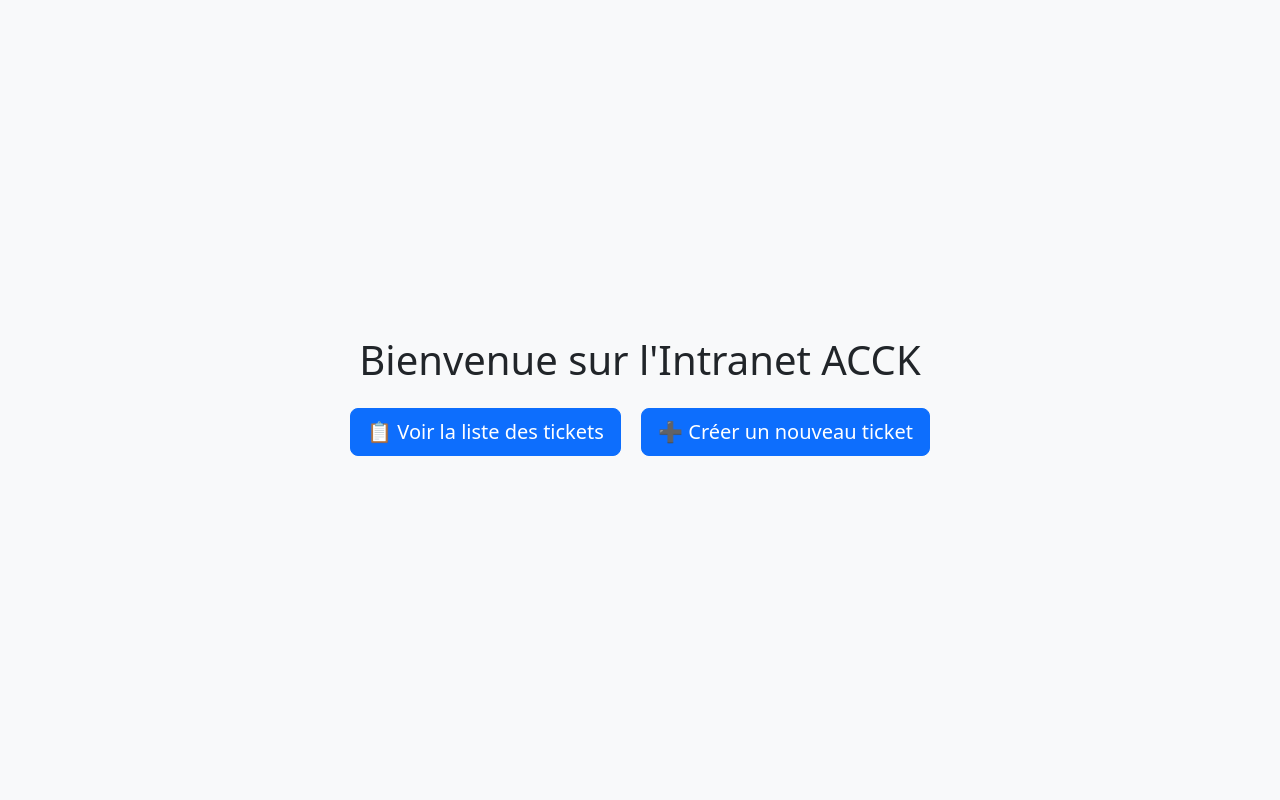
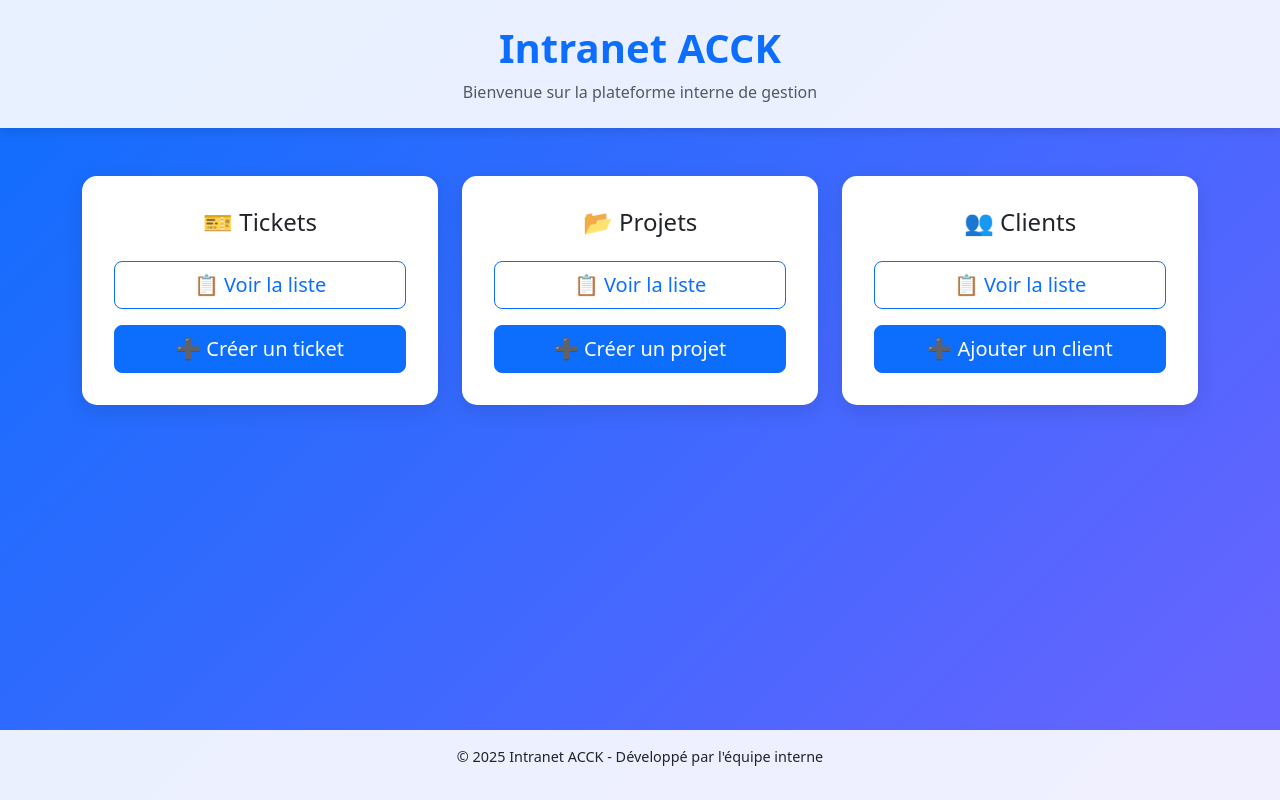
Before and after one commit to clementmarius/Intranet, a PHP site: page / in a window 1280 px wide. Run offline with PHP 8.4, Linux system fonts and the light colour scheme.

Commit message:
creer un client + mettre a jour un client

```diff
--- a/database/schema.sql
+++ b/database/schema.sql
@@ -4,7 +4,7 @@ CREATE TABLE
     client (
         id_client INT PRIMARY KEY AUTO_INCREMENT NOT NULL,
         nom VARCHAR(255) NOT NULL,
-        téléphone VARCHAR(20) NOT NULL,
+        telephone VARCHAR(20) NOT NULL,
         email VARCHAR(255) UNIQUE NOT NULL
     );
 
--- /dev/null
+++ b/src/controllers/ClientController.php
@@ -0,0 +1,53 @@
+<?php
+
+namespace ACCK\controllers;
+
+require_once __DIR__ . '/../models/Client.php';
+require_once __DIR__ . '/../../config/database.php';
+
+use ACCK\models\Client;
+use function ACCK\config\getPDO;
+
+class ClientController
+{
+    private $clientModel;
+
+    public function __construct()
+    {
+        $pdo = getPDO();
+        $this->clientModel = new Client($pdo);
+    }
+
+    public function liste()
+    {
+        $clients = $this->clientModel->getAllClients();
+        include __DIR__ . '/../views/client-liste.php';
+    }
+
+    public function create()
+    {
+        if ($_SERVER['REQUEST_METHOD'] === 'POST') {
+            $this->clientModel->createClient($_POST);
+            header('Location: /api/clients');
+            exit;
+        }
+
+        include __DIR__ . '/../views/client-create.php';
+    }
+
+    public function update($id)
+    {
+        if ($_SERVER['REQUEST_METHOD'] === 'POST') {
+            $success = $this->clientModel->updateClient($id, $_POST);
+            if ($success) {
+                header("Location: /api/clients");
+                exit;
+            } else {
+                echo "Erreur lors de la mise à jour du client.";
+            }
+        } else {
+            $client = $this->clientModel->getClientById($id);
+            include __DIR__ . '/../views/client-update.php';
+        }
+    }
+}
--- /dev/null
+++ b/src/models/Client.php
@@ -0,0 +1,60 @@
+<?php
+
+namespace ACCK\models;
+
+use \PDO;
+
+class Client
+{
+    public $pdo;
+
+    public function __construct($pdo)
+    {
+        $this->pdo = $pdo;
+    }
+
+    public function getAllClients()
+    {
+        $stmt = $this->pdo->prepare("SELECT * FROM client");
+        $stmt->execute();
+        return $stmt->fetchAll(PDO::FETCH_ASSOC);
+    }
+
+    public function createClient(array $data)
+    {
+        $stmt = $this->pdo->prepare("
+            INSERT INTO client (nom, telephone, email)
+            VALUES (:nom, :telephone, :email)
+        ");
+
+        $stmt->execute([
+            ':nom'       => $data['nom'],
+            ':telephone' => $data['telephone'],
+            ':email'     => $data['email'],
+        ]);
+    }
+
+    public function getClientById($id)
+    {
+        $stmt = $this->pdo->prepare("SELECT * FROM client WHERE id_client = ?");
+        $stmt->execute([$id]);
+        return $stmt->fetch(PDO::FETCH_ASSOC);
+    }
+
+    public function updateClient($id, $data)
+    {
+        $stmt = $this->pdo->prepare("
+            UPDATE client SET
+                nom = ?,
+                telephone = ?,
+                email = ?
+            WHERE id_client = ?
+        ");
+        return $stmt->execute([
+            $data['nom'],
+            $data['telephone'],
+            $data['email'],
+            $id
+        ]);
+    }
+}
--- a/src/routes/api.php
+++ b/src/routes/api.php
@@ -4,29 +4,29 @@ namespace ACCK\routes;
 
 require_once __DIR__ . '/../controllers/TicketsController.php';
 require_once __DIR__ . '/../controllers/ProjetController.php';
+require_once __DIR__ . '/../controllers/ClientController.php';
 
 use ACCK\controllers\TicketsController;
 use ACCK\controllers\ProjetController;
+use ACCK\controllers\ClientController;
 
 $uri = parse_url($_SERVER['REQUEST_URI'], PHP_URL_PATH);
 $basePath = '/api';
 
-
 if (strpos($uri, $basePath) === 0) {
     $uri = substr($uri, strlen($basePath));
-    //echo "Après suppression basePath, uri = '$uri'<br>";
     if ($uri === '' || $uri === false) {
         $uri = '/';
     }
 }
 
-
+// =================== TICKETS ===================
 $controller = new TicketsController();
 
 if ($uri === '/tickets') {
     $controller->liste();
 } elseif ($uri === '/ticket-liste') {
-    $controller->liste(); // Ajouté pour afficher la page ticket-liste.php via MVC
+    $controller->liste();
 } elseif ($uri === '/ticket-creer') {
     $controller->create();
 } elseif (preg_match('#^/ticket/(\d+)$#', $uri, $matches)) {
@@ -34,17 +34,31 @@ if ($uri === '/tickets') {
 } elseif (preg_match('#^/ticket-update/(\d+)$#', $uri, $matches)) {
     $controller->update($matches[1]);
 } elseif ($uri === '/tickets/filter' && $_SERVER['REQUEST_METHOD'] === 'POST') {
-    $controller->filter(); // méthode AJAX côté contrôleur
+    $controller->filter();
 
+    // =================== PROJETS ===================
 } elseif ($uri === '/projets') {
     $controller = new ProjetController();
     $controller->liste();
 } elseif ($uri === '/projet-creer') {
     $controller = new ProjetController();
     $controller->create();
-} elseif (preg_match('#^/projet-update/(\d+)$#', $uri, $matches)) {   // <-- AJOUT
+} elseif (preg_match('#^/projet-update/(\d+)$#', $uri, $matches)) {
     $controller = new ProjetController();
     $controller->update($matches[1]);
+
+    // =================== CLIENTS ===================
+} elseif ($uri === '/clients') {
+    $controller = new ClientController();
+    $controller->liste();
+} elseif ($uri === '/client-creer') {
+    $controller = new ClientController();
+    $controller->create();
+} elseif (preg_match('#^/client-update/(\d+)$#', $uri, $matches)) {
+    $controller = new ClientController();
+    $controller->update($matches[1]);
+
+    // =================== HOME ===================
 } elseif ($uri === '/' || $uri === '') {
     include __DIR__ . '/../views/home.php';
 } else {
--- a/src/views/home.php
+++ b/src/views/home.php
@@ -5,16 +5,88 @@
     <meta charset="UTF-8">
     <title>Accueil - Intranet ACCK</title>
     <link href="https://cdn.jsdelivr.net/npm/bootstrap@5.3.0/dist/css/bootstrap.min.css" rel="stylesheet">
+    <style>
+        body {
+            background: linear-gradient(135deg, #0d6efd, #6c63ff);
+            min-height: 100vh;
+            display: flex;
+            flex-direction: column;
+        }
+
+        header {
+            background: rgba(255, 255, 255, 0.9);
+            padding: 1.5rem;
+            box-shadow: 0 4px 10px rgba(0, 0, 0, 0.1);
+        }
+
+        .section-card {
+            border-radius: 15px;
+            padding: 2rem;
+            background: #ffffff;
+            box-shadow: 0 6px 20px rgba(0, 0, 0, 0.1);
+            transition: transform 0.2s ease-in-out;
+        }
+
+        .section-card:hover {
+            transform: translateY(-5px);
+        }
+
+        footer {
+            margin-top: auto;
+            padding: 1rem;
+            background: rgba(255, 255, 255, 0.9);
+            text-align: center;
+            font-size: 0.9rem;
+        }
+    </style>
 </head>
 
-<body class="bg-light d-flex justify-content-center align-items-center" style="height: 100vh;">
+<body>
 
-    <div class="container text-center">
-        <h1 class="mb-4">Bienvenue sur l'Intranet ACCK</h1>
+    <!-- HEADER -->
+    <header class="text-center">
+        <h1 class="fw-bold text-primary">Intranet ACCK</h1>
+        <p class="text-muted mb-0">Bienvenue sur la plateforme interne de gestion</p>
+    </header>
 
-        <a href="/api/ticket-liste" class="btn btn-primary btn-lg mx-2 mb-2">📋 Voir la liste des tickets</a>
-        <a href="/api/ticket-creer" class="btn btn-primary btn-lg mx-2 mb-2">➕ Créer un nouveau ticket</a>
-    </div>
+    <!-- CONTENU -->
+    <main class="container py-5">
+        <div class="row g-4">
+
+            <!-- Tickets -->
+            <div class="col-md-4">
+                <div class="section-card text-center">
+                    <h2 class="h4 mb-4">🎫 Tickets</h2>
+                    <a href="/api/ticket-liste" class="btn btn-outline-primary btn-lg w-100 mb-3">📋 Voir la liste</a>
+                    <a href="/api/ticket-creer" class="btn btn-primary btn-lg w-100">➕ Créer un ticket</a>
+                </div>
+            </div>
+
+            <!-- Projets -->
+            <div class="col-md-4">
+                <div class="section-card text-center">
+                    <h2 class="h4 mb-4">📂 Projets</h2>
+                    <a href="/api/projets" class="btn btn-outline-primary btn-lg w-100 mb-3">📋 Voir la liste</a>
+                    <a href="/api/projet-creer" class="btn btn-primary btn-lg w-100">➕ Créer un projet</a>
+                </div>
+            </div>
+
+            <!-- Clients -->
+            <div class="col-md-4">
+                <div class="section-card text-center">
+                    <h2 class="h4 mb-4">👥 Clients</h2>
+                    <a href="/api/clients" class="btn btn-outline-primary btn-lg w-100 mb-3">📋 Voir la liste</a>
+                    <a href="/api/client-creer" class="btn btn-primary btn-lg w-100">➕ Ajouter un client</a>
+                </div>
+            </div>
+
+        </div>
+    </main>
+
+    <!-- FOOTER -->
+    <footer>
+        <p>© 2025 Intranet ACCK - Développé par l'équipe interne</p>
+    </footer>
 
 </body>
 
--- a/src/views/projet-liste.php
+++ b/src/views/projet-liste.php
@@ -14,6 +14,7 @@
         <div class="d-flex justify-content-center gap-3 mb-4">
             <a href="/api/tickets" class="btn btn-primary">Voir les tickets</a>
             <a href="/api/projet-creer" class="btn btn-success">Ajouter un projet</a>
+            <a href="#" class="btn btn-info">Ajouter un client</a>
         </div>
 
         <div class="table-responsive">
```
Also changed, not shown: src/views/client-create.php (added, +39 -0 lines), src/views/client-liste.php (added, +48 -0 lines), src/views/client-update.php (added, +39 -0 lines).
